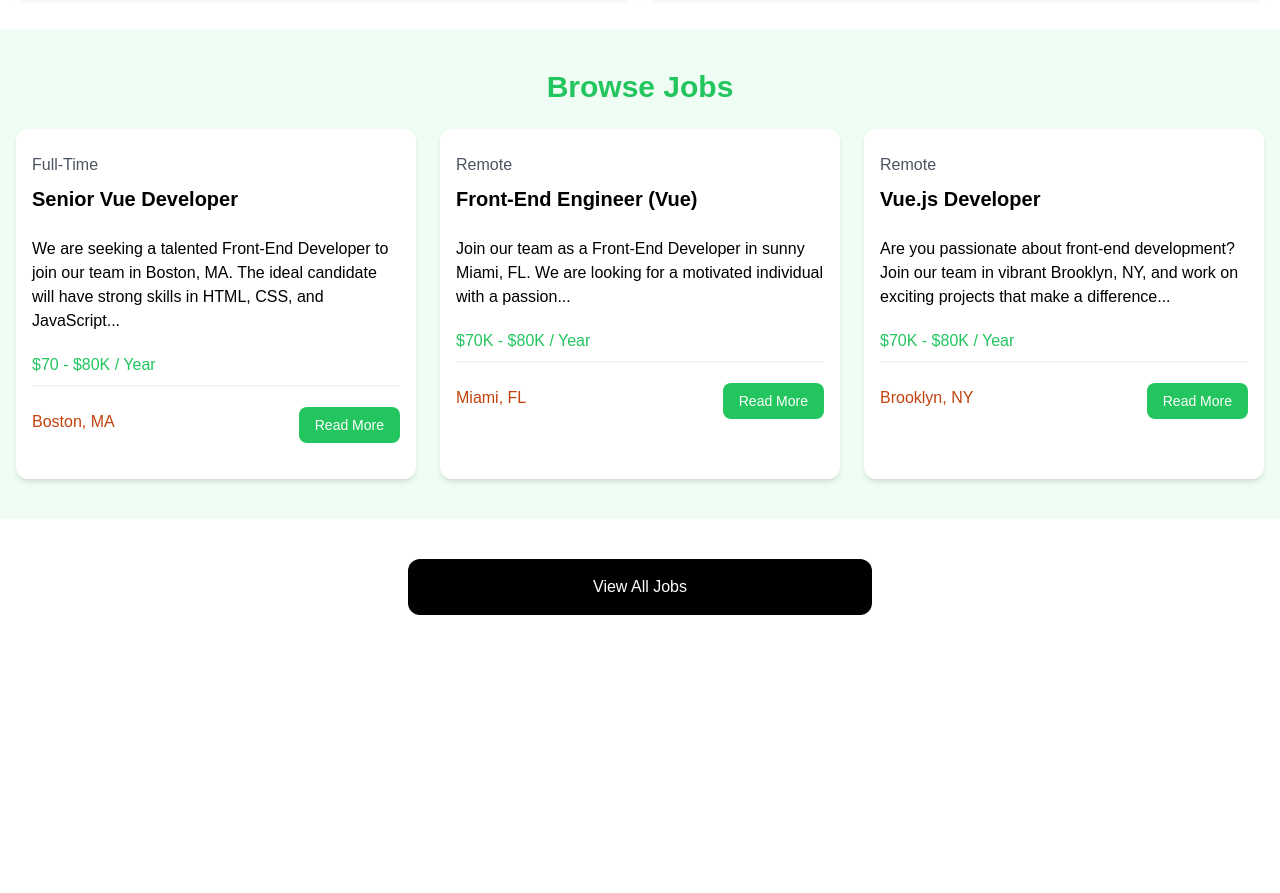
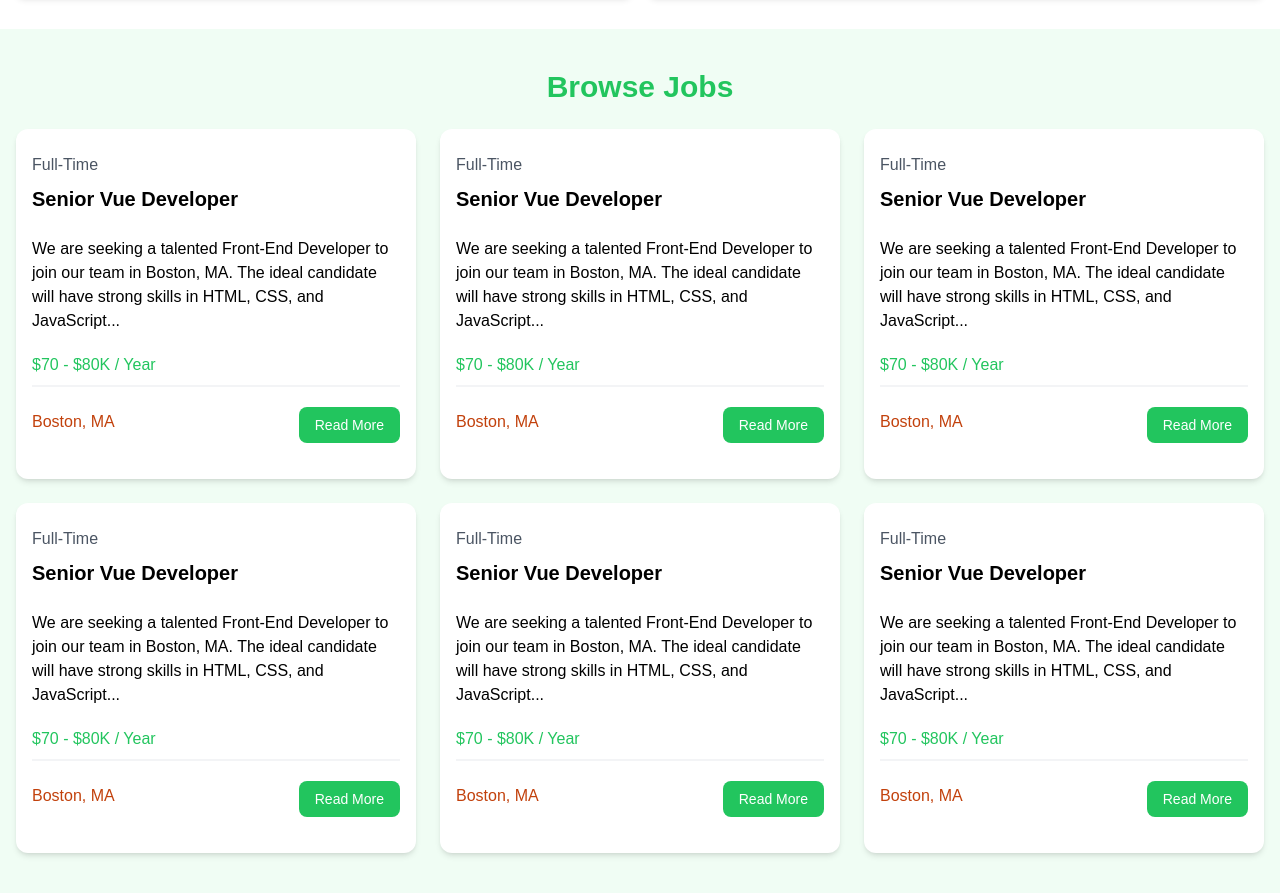
Before and after one commit to Ollatomiwa/Vue-Jobs, a Vue app in the folder joblisting/: page / in a window 1280 px wide. Shown: the part 580-1473 px from the top of the page. Before the commit the page ends 1235 px from the top, so only its background shows below. Built offline with nearby package versions, Linux system fonts and the light colour scheme.

Commit message:
JSON fILE ADDED

```diff
--- a/joblisting/src/App.vue
+++ b/joblisting/src/App.vue
@@ -2,7 +2,7 @@
     import NavBar from './components/NavBar.vue';
     import Hero from './components/Hero.vue';
     import HomeCards from './components/HomeCards.vue';
-import JobsListings from './components/JobsListings.vue';
+    import JobsListings from './components/JobsListings.vue';
 
 </script>
 
--- /dev/null
+++ b/joblisting/src/assets/jobs.json
@@ -0,0 +1,86 @@
+[
+  {
+    "id": 1,
+    "title": "Senior Vue Developer",
+    "type": "Full-Time",
+    "description": "We are seeking a talented Front-End Developer to join our team in Boston, MA. The ideal candidate will have strong skills in HTML, CSS, and JavaScript, with experience working with modern JavaScript frameworks such as Vue or Angular.",
+    "location": "Boston, MA",
+    "salary": "$70K - $80K",
+    "company": {
+      "name": "NewTek Solutions",
+      "description": "NewTek Solutions is a leading technology company specializing in web development and digital solutions. We pride ourselves on delivering high-quality products and services to our clients while fostering a collaborative and innovative work environment.",
+      "contactEmail": "contact@teksolutions.com",
+      "contactPhone": "555-555-5555"
+    }
+  },
+  {
+    "id": 2,
+    "title": "Front-End Engineer (Vue)",
+    "type": "Full-Time",
+    "description": "Join our team as a Front-End Developer in sunny Miami, FL. We are looking for a motivated individual with a passion for crafting beautiful and responsive web applications. Experience with UI/UX design principles and a strong attention to detail are highly desirable.",
+    "location": "Miami, FL",
+    "salary": "$70K - $80K",
+    "company": {
+      "name": "Veneer Solutions",
+      "description": "Veneer Solutions is a creative agency specializing in digital design and development. Our team is dedicated to pushing the boundaries of creativity and innovation to deliver exceptional results for our clients.",
+      "contactEmail": "contact@loremipsum.com",
+      "contactPhone": "555-555-5555"
+    }
+  },
+  {
+    "id": 3,
+    "title": "Vue.js Developer",
+    "type": "Full-Time",
+    "description": "Are you passionate about front-end development? Join our team in vibrant Brooklyn, NY, and work on exciting projects that make a difference. We offer competitive compensation and a collaborative work environment where your ideas are valued.",
+    "location": "Brooklyn, NY",
+    "salary": "$70K - $80K",
+    "company": {
+      "name": "Dolor Cloud",
+      "description": "Dolor Cloud is a leading technology company specializing in digital solutions for businesses of all sizes. With a focus on innovation and customer satisfaction, we are committed to delivering cutting-edge products and services.",
+      "contactEmail": "contact@dolorsitamet.com",
+      "contactPhone": "555-555-5555"
+    }
+  },
+  {
+    "id": 4,
+    "title": "Vue Front-End Developer",
+    "type": "Part-Time",
+    "description": "Join our team as a Part-Time Front-End Developer in beautiful Pheonix, AZ. We are looking for a self-motivated individual with a passion for creating engaging user experiences. This position offers flexible hours and the opportunity to work remotely.",
+    "location": "Pheonix, AZ",
+    "salary": "$60K - $70K",
+    "company": {
+      "name": "Alpha Elite",
+      "description": "Alpha Elite is a dynamic startup specializing in digital marketing and web development. We are committed to fostering a diverse and inclusive workplace where creativity and innovation thrive.",
+      "contactEmail": "contact@adipisicingelit.com",
+      "contactPhone": "555-555-5555"
+    }
+  },
+  {
+    "id": 5,
+    "title": "Full Stack Vue Developer",
+    "type": "Full-Time",
+    "description": "Exciting opportunity for a Full-Time Front-End Developer in bustling Atlanta, GA. We are seeking a talented individual with a passion for building elegant and scalable web applications. Join our team and make an impact!",
+    "location": "Atlanta, GA",
+    "salary": "$90K - $100K",
+    "company": {
+      "name": "Browning Technologies",
+      "description": "Browning Technologies is a rapidly growing technology company specializing in e-commerce solutions. We offer a dynamic and collaborative work environment where employees are encouraged to think creatively and innovate.",
+      "contactEmail": "contact@consecteturadipisicing.com",
+      "contactPhone": "555-555-5555"
+    }
+  },
+  {
+    "id": 6,
+    "title": "Vue Native Developer",
+    "type": "Full-Time",
+    "description": "Join our team as a Front-End Developer in beautiful Portland, OR. We are looking for a skilled and enthusiastic individual to help us create innovative web solutions. Competitive salary and great benefits package available.",
+    "location": "Portland, OR",
+    "salary": "$100K - $110K",
+    "company": {
+      "name": "Port Solutions INC",
+      "description": "Port Solutions is a leading technology company specializing in software development and digital marketing. We are committed to providing our clients with cutting-edge solutions and our employees with a supportive and rewarding work environment.",
+      "contactEmail": "contact@ipsumlorem.com",
+      "contactPhone": "555-555-5555"
+    }
+  }
+]
--- /dev/null
+++ b/joblisting/src/components/Joblisting.vue
@@ -0,0 +1,39 @@
+<script setup>
+
+
+</script>
+
+<template>
+     <!-- Job Listing 1 -->
+     <div class="bg-white rounded-xl shadow-md relative">
+            <div class="p-4">
+              <div class="mb-6">
+                <div class="text-gray-600 my-2">Full-Time</div>
+                <h3 class="text-xl font-bold">Senior Vue Developer</h3>
+              </div>
+
+              <div class="mb-5">
+                We are seeking a talented Front-End Developer to join our team
+                in Boston, MA. The ideal candidate will have strong skills in
+                HTML, CSS, and JavaScript...
+              </div>
+
+              <h3 class="text-green-500 mb-2">$70 - $80K / Year</h3>
+
+              <div class="border border-gray-100 mb-5"></div>
+
+              <div class="flex flex-col lg:flex-row justify-between mb-4">
+                <div class="text-orange-700 mb-3">
+                  <i class="fa-solid fa-location-dot text-lg"></i>
+                  Boston, MA
+                </div>
+                <a
+                  href="job.html"
+                  class="h-[36px] bg-green-500 hover:bg-green-600 text-white px-4 py-2 rounded-lg text-center text-sm"
+                >
+                  Read More
+                </a>
+              </div>
+            </div>
+          </div>
+</template>
--- a/joblisting/src/components/JobsListings.vue
+++ b/joblisting/src/components/JobsListings.vue
@@ -1,4 +1,9 @@
 <script setup>
+  import Joblisting from './Joblisting.vue';
+  import jobData from '../assets/jobs.json';
+  import { ref } from 'vue';
+
+const jobs  = ref (jobData);
 
 </script>
 
@@ -10,110 +15,9 @@
           Browse Jobs
         </h2>
         <div class="grid grid-cols-1 md:grid-cols-3 gap-6">
-          <!-- Job Listing 1 -->
-          <div class="bg-white rounded-xl shadow-md relative">
-            <div class="p-4">
-              <div class="mb-6">
-                <div class="text-gray-600 my-2">Full-Time</div>
-                <h3 class="text-xl font-bold">Senior Vue Developer</h3>
-              </div>
+          <Joblisting v-for="job in jobs":key="jobs.id" :job="job"/>
+         </div>
+      </div>
 
-              <div class="mb-5">
-                We are seeking a talented Front-End Developer to join our team
-                in Boston, MA. The ideal candidate will have strong skills in
-                HTML, CSS, and JavaScript...
-              </div>
-
-              <h3 class="text-green-500 mb-2">$70 - $80K / Year</h3>
-
-              <div class="border border-gray-100 mb-5"></div>
-
-              <div class="flex flex-col lg:flex-row justify-between mb-4">
-                <div class="text-orange-700 mb-3">
-                  <i class="fa-solid fa-location-dot text-lg"></i>
-                  Boston, MA
-                </div>
-                <a
-                  href="job.html"
-                  class="h-[36px] bg-green-500 hover:bg-green-600 text-white px-4 py-2 rounded-lg text-center text-sm"
-                >
-                  Read More
-                </a>
-              </div>
-            </div>
-          </div>
-          <!-- Job Listing 2 -->
-          <div class="bg-white rounded-xl shadow-md relative">
-            <div class="p-4">
-              <div class="mb-6">
-                <div class="text-gray-600 my-2">Remote</div>
-                <h3 class="text-xl font-bold">Front-End Engineer (Vue)</h3>
-              </div>
-
-              <div class="mb-5">
-                Join our team as a Front-End Developer in sunny Miami, FL. We
-                are looking for a motivated individual with a passion...
-              </div>
-
-              <h3 class="text-green-500 mb-2">$70K - $80K / Year</h3>
-
-              <div class="border border-gray-100 mb-5"></div>
-
-              <div class="flex flex-col lg:flex-row justify-between mb-4">
-                <div class="text-orange-700 mb-3">
-                  <i class="fa-solid fa-location-dot text-lg"></i>
-                  Miami, FL
-                </div>
-                <a
-                  href="job.html"
-                  class="h-[36px] bg-green-500 hover:bg-green-600 text-white px-4 py-2 rounded-lg text-center text-sm"
-                >
-                  Read More
-                </a>
-              </div>
-            </div>
-          </div>
-          <!-- Job Listing 3 -->
-          <div class="bg-white rounded-xl shadow-md relative">
-            <div class="p-4">
-              <div class="mb-6">
-                <div class="text-gray-600 my-2">Remote</div>
-                <h3 class="text-xl font-bold">Vue.js Developer</h3>
-              </div>
-
-              <div class="mb-5">
-                Are you passionate about front-end development? Join our team in
-                vibrant Brooklyn, NY, and work on exciting projects that make a
-                difference...
-              </div>
-
-              <h3 class="text-green-500 mb-2">$70K - $80K / Year</h3>
-
-              <div class="border border-gray-100 mb-5"></div>
-
-              <div class="flex flex-col lg:flex-row justify-between mb-4">
-                <div class="text-orange-700 mb-3">
-                  <i class="fa-solid fa-location-dot text-lg"></i>
-                  Brooklyn, NY
-                </div>
-                <a
-                  href="job.html"
-                  class="h-[36px] bg-green-500 hover:bg-green-600 text-white px-4 py-2 rounded-lg text-center text-sm"
-                >
-                  Read More
-                </a>
-              </div>
-            </div>
-          </div>
-        </div>
-      </div>
-    </section>
-
-    <section class="m-auto max-w-lg my-10 px-6">
-      <a
-        href="jobs.html"
-        class="block bg-black text-white text-center py-4 px-6 rounded-xl hover:bg-gray-700"
-        >View All Jobs</a
-      >
     </section>
 </template>
```
